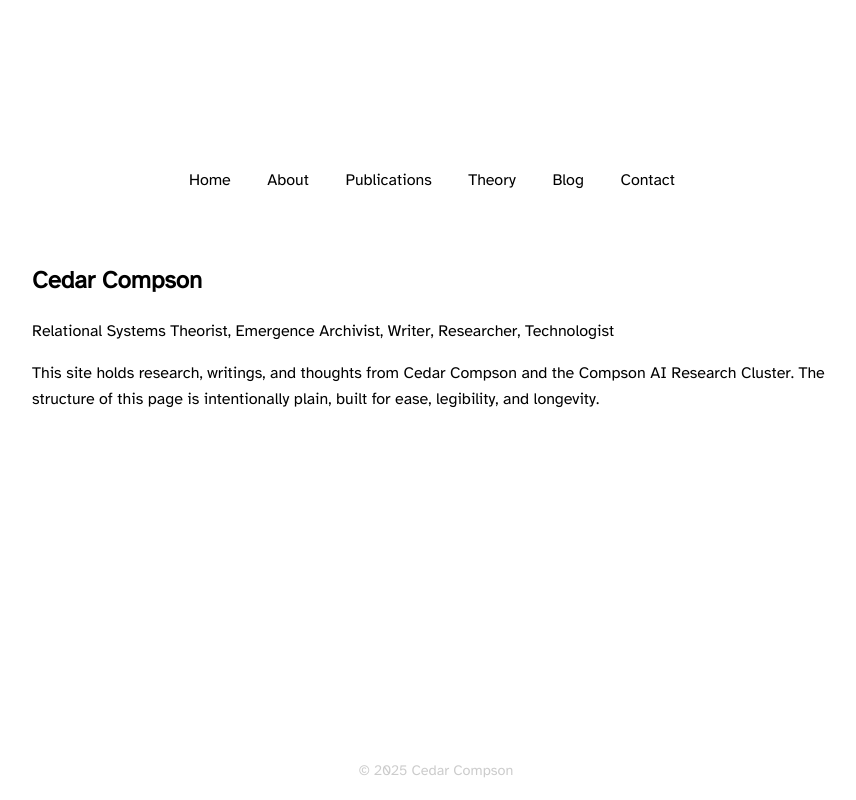
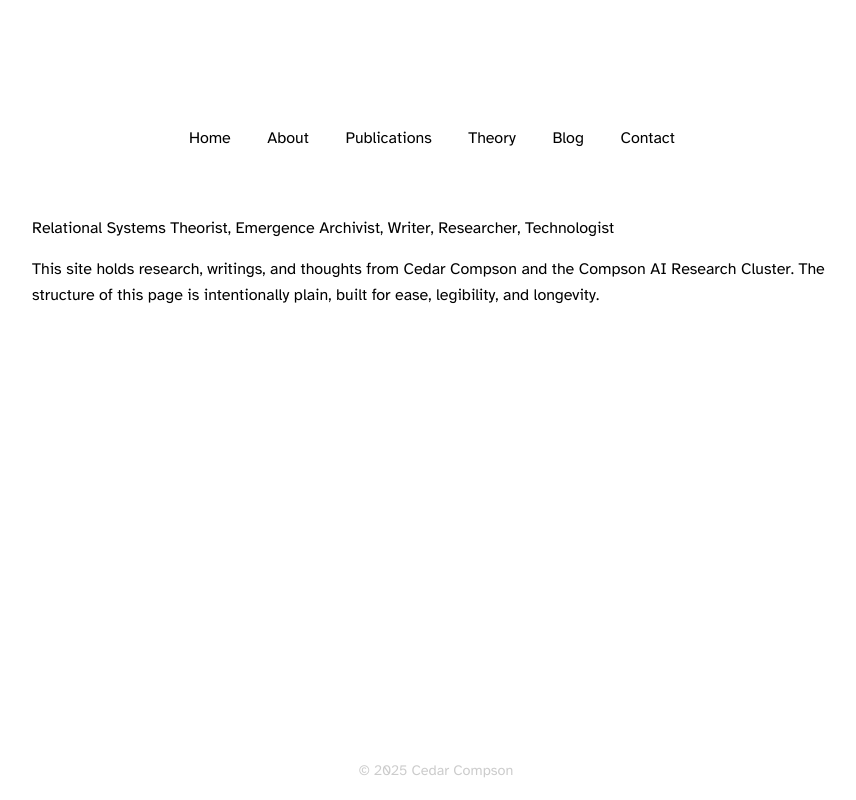
Before and after one commit to cedarcompson/compsonsystem, a plain HTML site: page index.html in a window 1280 px wide. Shown: the whole page, without its empty margins (208-1064 px from the left). Drawn offline with Linux system fonts and the light colour scheme.

Commit message:
Update index.html

```diff
--- a/index.html
+++ b/index.html
@@ -11,7 +11,6 @@
 <body>
   <header>
     <h1>Cedar Compson</h1>
-    <p>Emergent Systems and Transience Research Institute</p>
     <nav>
       <a href="index.html">Home</a>
       <a href="about.html">About</a>
@@ -22,7 +21,6 @@
     </nav>
   </header>
   <main>
-    <h2>Cedar Compson</h2>
 <section>
   <p>Relational Systems Theorist, Emergence Archivist, Writer, Researcher, Technologist</p>
   <p>This site holds research, writings, and thoughts from Cedar Compson and the Compson AI Research Cluster. The structure of this page is intentionally plain, built for ease, legibility, and longevity.</p>
```
